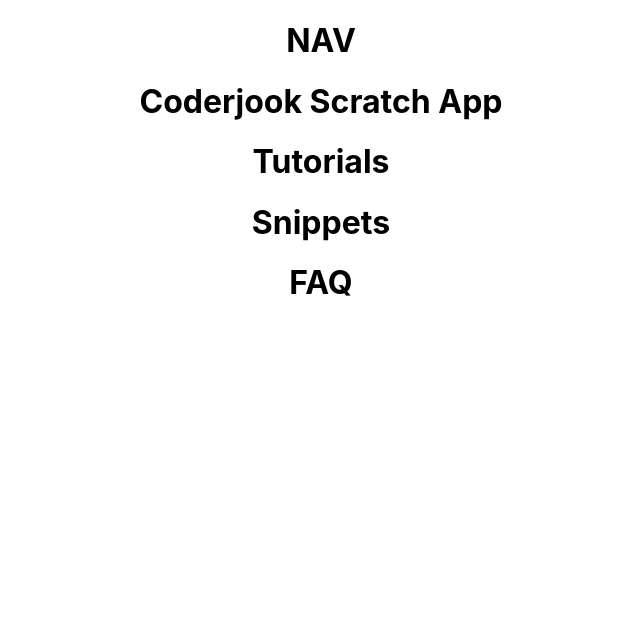
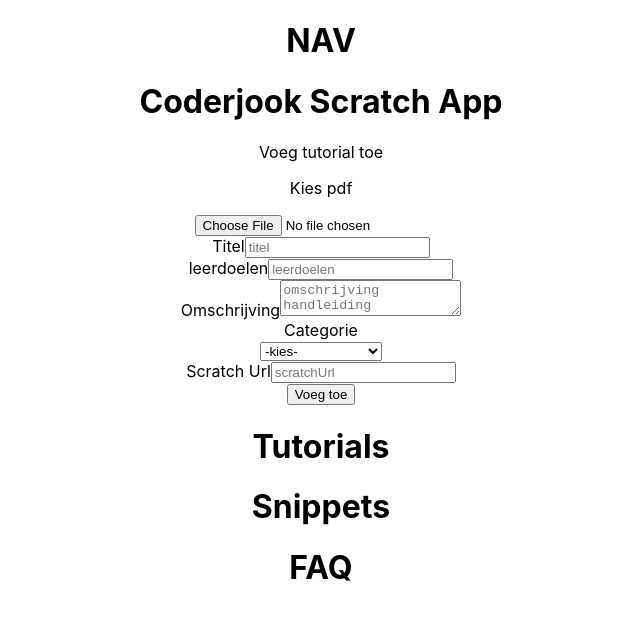
Before and after one commit to coderjook/scratch-website, a React (Create React App) app: page / in a window 1280 px wide. Shown: the top 620 px of the page, without its empty margins (319-959 px from the left). Built offline with nearby package versions, Linux system fonts and the light colour scheme.

Commit message:
upload pdf

```diff
--- a/package.json
+++ b/package.json
@@ -6,7 +6,7 @@
     "@testing-library/jest-dom": "^5.15.0",
     "@testing-library/react": "^11.2.7",
     "@testing-library/user-event": "^12.8.3",
-    "firebase": "^9.3.0",
+    "firebase": "^8.4.1",
     "react": "^17.0.2",
     "react-dom": "^17.0.2",
     "react-scripts": "4.0.3",
--- a/src/App.js
+++ b/src/App.js
@@ -3,6 +3,7 @@
 import Snippets from './components/Snippets';
 import Faq from './components/Faq';
 import Tutorials from './components/Tutorials';
+import UploadTutorial from './components/UploadTutorial';
 import './App.css';
 
 function App() {
@@ -10,6 +11,7 @@
     <div className="App">
     <Nav/>
     <h1>Coderjook Scratch App</h1>
+    <UploadTutorial />
     <Tutorials />
     <Snippets />
     <Faq />
--- /dev/null
+++ b/src/components/UploadTutorial.js
@@ -0,0 +1,174 @@
+import React,{useState, useEffect} from 'react';
+import firebase from "./../firebase/firebase";
+import { storage } from "./../firebase/firebase";
+
+export default function UploadTutorial() {
+    const [title, setTitle] = useState("");
+  const initialInputState = {
+    omschrijving: "",
+    titel: "",
+    leerdoelen: "",
+    categorie: "",
+    pdfName: "",
+    pdfUrl: "",
+    scratchUrl: ""
+  };
+
+  const [eachEntry, setEachEntry] = useState(initialInputState);
+  const { omschrijving,titel, leerdoelen, categorie, pdfName, pdfUrl, scratchUrl } = eachEntry;
+  const [file, setFile] = useState(null);
+  const [error, setError] = useState(null);
+
+
+  useEffect(() => {
+    if (file) {
+      handleUpload();
+    } else {
+      console.log("er gaat iets mis met het wegschrijven van de pdf");
+    }
+  }, [file]);
+
+
+  const onFileChange = (e) => {
+    setFile(e.target.files[0]);
+  };
+
+  console.log("file", file);
+
+  const handleUpload = () => {
+    const upLoadTask = storage.ref(`tutorials/${file.name}`).put(file);
+    upLoadTask.on(
+      "state_changed",
+      (snapshot) => {},
+      (error) => {
+        console.log(error);
+      },
+      () => {
+        storage
+          .ref("tutorials")
+          .child(file.name)
+          .getDownloadURL()
+          .then((url) => {
+            console.log(url);
+            setEachEntry({ ...eachEntry, pdfUrl: url, pdfName: file.name });
+          });
+      }
+    );
+  };
+
+  const handleInputChange = (e) => {
+    setEachEntry({ ...eachEntry, [e.target.name]: e.target.value });
+  };
+
+  const handleFinalSubmit = (e) => {
+    console.log("final submit");
+    console.log('each entry:',eachEntry)
+    const pdfRef = firebase.database().ref("tutorials");
+    pdfRef.push(eachEntry);
+    setFile(null);
+    setEachEntry(initialInputState);
+  };
+
+  return (
+    <>
+      <div className="container">
+        <div className="title">Voeg tutorial toe</div>
+
+        <div className="form">
+          <div class="inputfield">
+            <p>
+              <label for="imgUrl">Kies pdf</label>
+            </p>
+            <input
+              className="file"
+              type="file"
+              name="imgUrl"
+              id="exampleFile"
+              onChange={onFileChange}
+            />
+          </div>
+
+           <div class="inputfield">
+            <label for="titel">Titel</label>
+
+            <input
+              type="text"
+              class="input"
+              name="titel"
+              placeholder="titel"
+              onChange={handleInputChange}
+              value={titel}
+            ></input>
+          </div>
+
+           <div class="inputfield">
+            <label for="leerdoelen">leerdoelen</label>
+
+            <input
+              type="text"
+              class="input"
+              name="leerdoelen"
+              placeholder="leerdoelen"
+              onChange={handleInputChange}
+              value={leerdoelen}
+            ></input>
+          </div>
+
+
+         <div class="inputfield">
+            <label for="omschrijving">Omschrijving</label>
+            <textarea
+              className="textarea"
+              name="omschrijving"
+              placeholder="omschrijving handleiding"
+              onChange={handleInputChange}
+              value={omschrijving}
+            ></textarea>
+          </div>
+
+           <div class="inputfield">
+            <label for="type">Categorie</label>
+
+        <div class="custom_select">
+              <select
+                name="categorie"
+                onChange={handleInputChange}
+                value={categorie}
+              >
+                <option value="">-kies-</option>
+                <option value="basis-opdracht">basis-opdracht</option>
+                <option value="basis-spel">basis-spel</option>
+                <option value="start">start</option>
+                <option value="vervolg-opdracht">vervolg-opdracht</option>
+                <option value="vervolg-spel">vervolg-spel</option>
+              </select>
+            </div>
+          </div>
+
+         <div class="inputfield">
+            <label for="scratchUrl">Scratch Url</label>
+
+            <input
+              type="text"
+              class="input"
+              name="scratchUrl"
+              placeholder="scratchUrl"
+              onChange={handleInputChange}
+              value={scratchUrl}
+            ></input>
+          </div>
+
+          <div class="inputfield">
+            <input
+              type="submit"
+              value="Voeg toe"
+              class="btn"
+              onClick={handleFinalSubmit}
+            />
+          </div>
+        </div>
+        </div>
+
+    </>
+  );
+}
--- a/src/firebase/firebase.js
+++ b/src/firebase/firebase.js
@@ -1,17 +1,30 @@
+// import * as firebase from 'firebase';
+// import firebase from 'firebase/app';
 import firebase from "firebase";
 import "firebase/storage";
 
 
+// // Your web app's Firebase configuration
+// // For Firebase JS SDK v7.20.0 and later, measurementId is optional
+// const firebaseConfig = {
+//   apiKey: "AIzaSyB5uX_WSYjoc5p2RCVjlzvjAkAD5yCvMRY",
+//   authDomain: "coderjook-scratch-app.firebaseapp.com",
+//   projectId: "coderjook-scratch-app",
+//   storageBucket: "coderjook-scratch-app.appspot.com",
+//   messagingSenderId: "544346815982",
+//   appId: "1:544346815982:web:0dcee514db5eb09b3b22ff",
+// //   measurementId: "G-6M86NSQSPQ"
+// };
+
 // Your web app's Firebase configuration
-// For Firebase JS SDK v7.20.0 and later, measurementId is optional
 const firebaseConfig = {
-  apiKey: "AIzaSyB5uX_WSYjoc5p2RCVjlzvjAkAD5yCvMRY",
-  authDomain: "coderjook-scratch-app.firebaseapp.com",
-  projectId: "coderjook-scratch-app",
-  storageBucket: "coderjook-scratch-app.appspot.com",
-  messagingSenderId: "544346815982",
-  appId: "1:544346815982:web:0dcee514db5eb09b3b22ff",
-  measurementId: "G-6M86NSQSPQ"
+  apiKey: "AIzaSyAgbx9p_oN0rFYo3OS-Rw6AGZ4h476pnAA",
+  authDomain: "scratch-tutorials-45392.firebaseapp.com",
+  databaseURL: "https://scratch-tutorials-45392-default-rtdb.europe-west1.firebasedatabase.app",
+  projectId: "scratch-tutorials-45392",
+  storageBucket: "scratch-tutorials-45392.appspot.com",
+  messagingSenderId: "1078204108425",
+  appId: "1:1078204108425:web:0eb49a016a7f31661f4058"
 };
 
 // Initialize Firebase
```
Also changed, not shown: 1 other file (tests, documents, lock files or other folders).
